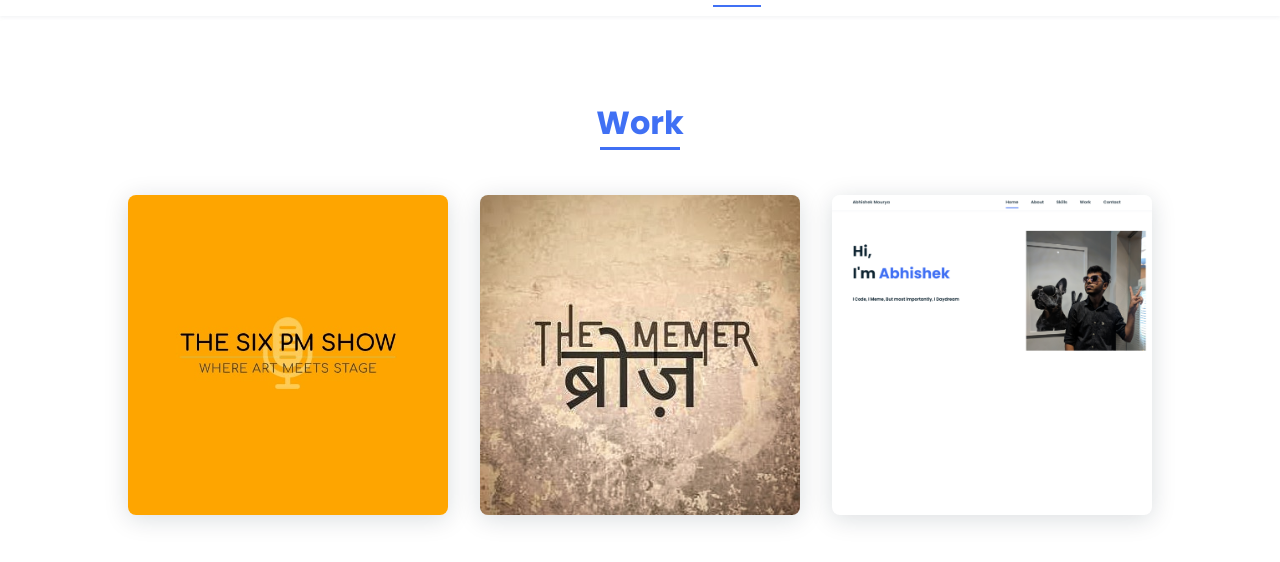
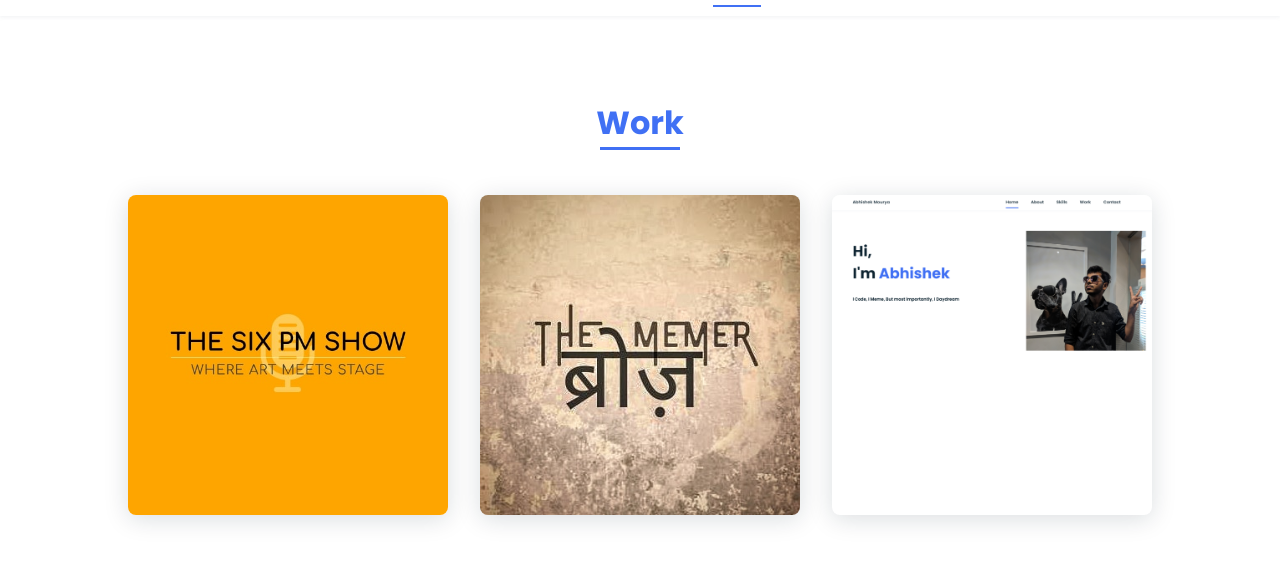
Before and after one commit to abhishek-mourya/portfolio_site, a plain HTML site: page index.html in a window 1280 px wide. In both pictures the pointer is over the picture 288 px from the left and 2298 px from the top of the page. Shown: the part 1946-2508 px from the top of the page. Drawn offline with nearby package versions, Linux system fonts and the light colour scheme.

Commit message:
Update styles.css

```diff
--- a/assets/css/styles.css
+++ b/assets/css/styles.css
@@ -317,7 +317,7 @@ img{
 
 /* ===== WORK =====*/
 .work__container{
-  row-gap: 1rem;
+  row-gap: 2rem;
 }
 .work__img{
   box-shadow: 0 4px 25px rgba(14,36,49,.15);
@@ -329,10 +329,11 @@ img{
   cursor: pointer;
 }
 .work__img img:hover{
-  transform: scale(1.1);
+  transform: scale(1.2);
 }
 
 /* ===== CONTACT =====*/
+/*
 .contact__input{
   width: 100%;
   font-size: var(--normal-font-size);
@@ -350,7 +351,7 @@ img{
   font-size: var(--normal-font-size);
   cursor: pointer;
   margin-left: auto;
-}
+}*/
 
 /* ===== FOOTER =====*/
 .footer{
```
